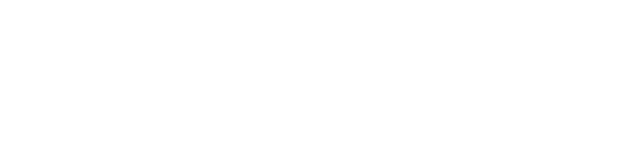
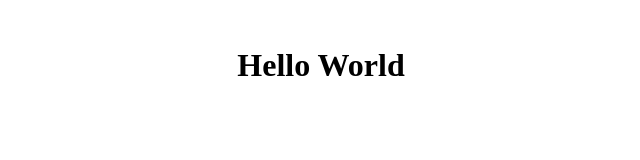
Before and after one commit to Adnatull/Microverse-1-Peer-Project, a plain HTML site: page index.html in a window 1280 px wide. Shown: the whole page, without its empty margins (319-959 px from the left). Drawn offline with Linux system fonts and the light colour scheme.

Commit message:
Hello world by Adnatull

```diff
--- a/css/style.css
+++ b/css/style.css
@@ -0,0 +1,3 @@
+.center {
+    text-align: center;
+  }
--- a/index.html
+++ b/index.html
@@ -8,6 +8,9 @@
 
   <body>
     <script src="https://cdn.freecodecamp.org/testable-projects-fcc/v1/bundle.js"></script>
+
+    <br>
+    <h1 class="center">Hello World</h1>
 
     <!--
 
```
